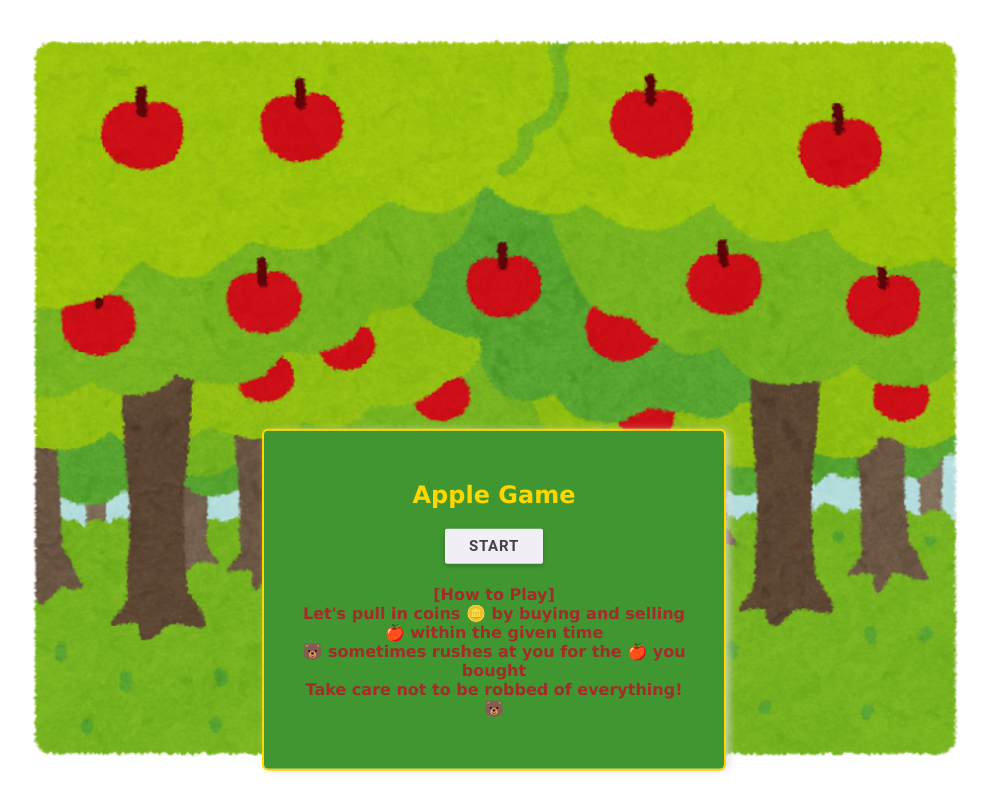
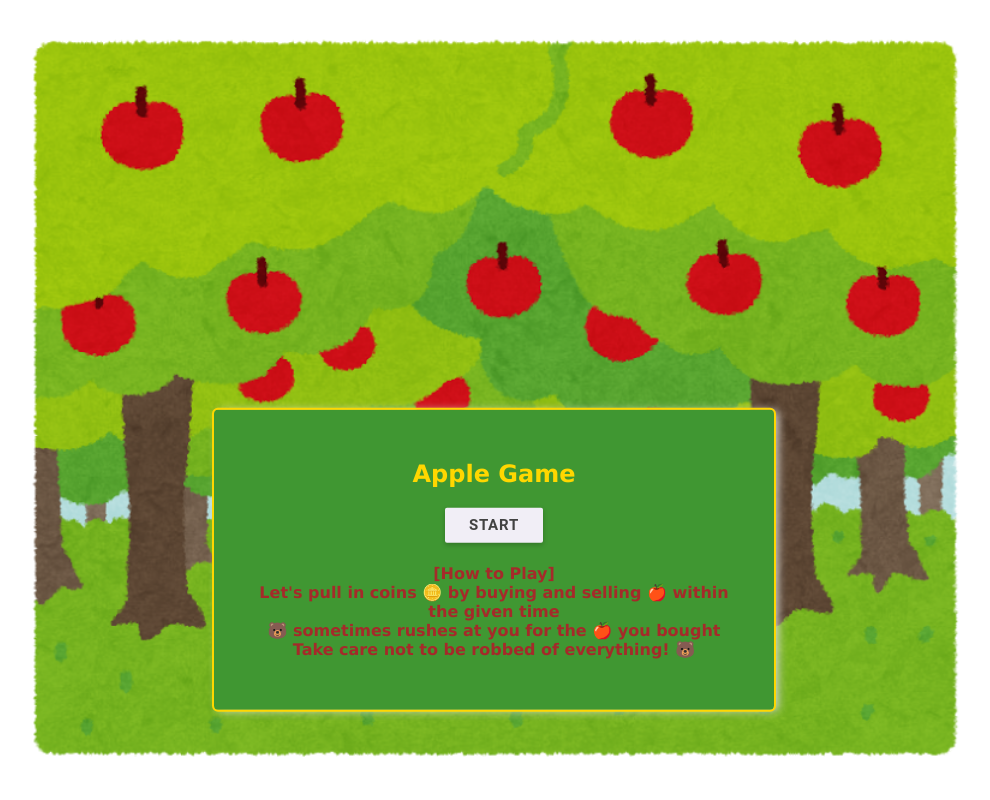
Before and after one commit to sachiyology/Project_1, a plain HTML site: page index.html in a window 1280 px wide. Shown: the whole page, without its empty margins (146-1136 px from the left). Drawn offline with Linux system fonts and the light colour scheme.

Commit message:
changing css for modal

```diff
--- a/style.css
+++ b/style.css
@@ -17,10 +17,10 @@ h2 {
 .modal {
     visibility: hidden;
     width:50vw;
-    max-width: 400px;
+    max-width: 500px;
     padding: 30px;
     position: fixed;
-    top: 75%;
+    top: 70%;
     transform: translateY(-50%);
     left:0;
     right: 0;
```
